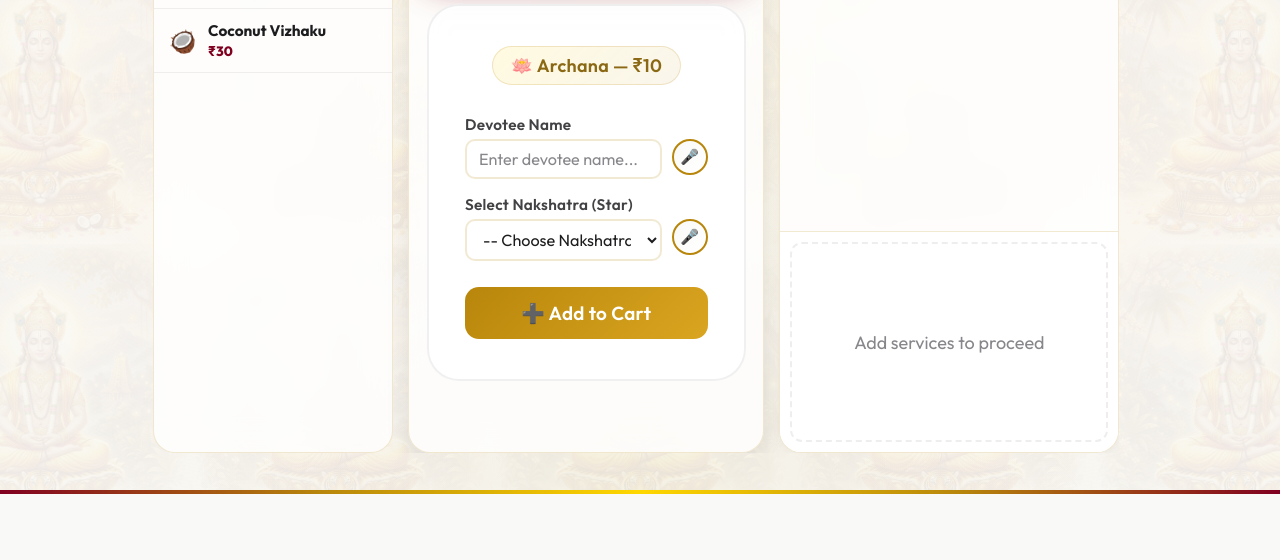
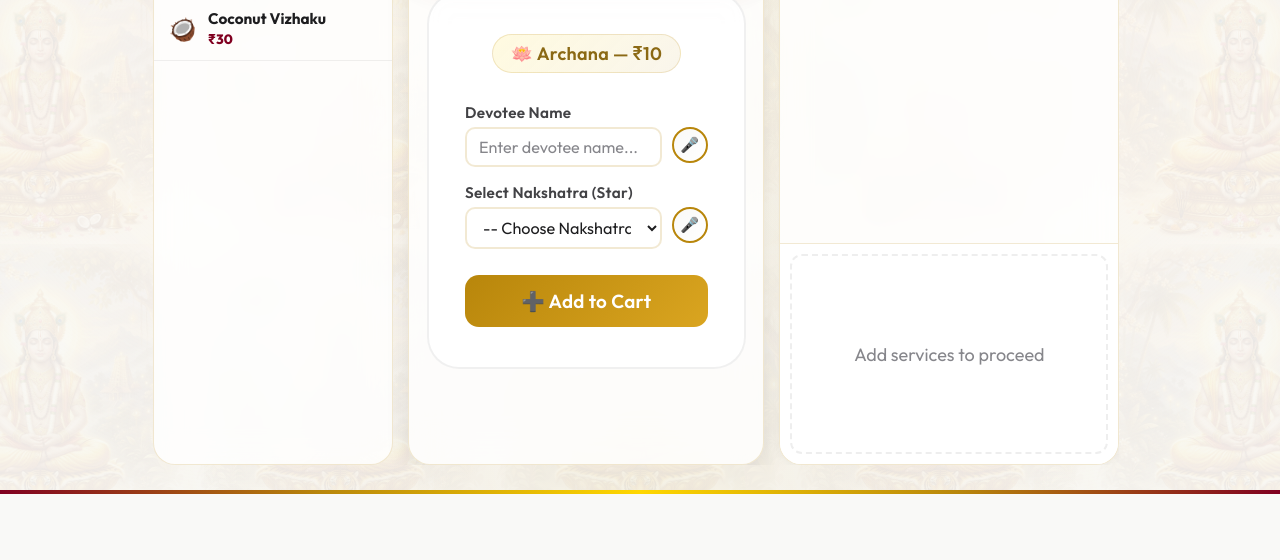
Before and after one commit to vmcreationbusiness-hash/ayyappanseva, a website: page index.html in a window 1280 px wide. Shown: the part 306-866 px from the top of the page. Drawn offline with Linux system fonts and the light colour scheme; no server answers.

Commit message:
UI: Significantly increased Cart length and Dashboard height

```diff
--- a/styles.css
+++ b/styles.css
@@ -69,8 +69,8 @@
   display: flex;
   width: 76%;  /* Increased width for slightly larger center screen as requested */
   max-width: 1550px;
-  height: 82vh;
-  min-height: 520px;
+  height: 85vh; /* Increased from 82vh to 85vh */
+  min-height: 550px;
   gap: 15px;
   padding: 0;
   overflow: hidden;
@@ -140,8 +140,8 @@
 .cart-items-scroll {
   flex: 1;
   overflow-y: auto;
-  max-height: 50vh; /* Dynamic cart length based on screen height */
-  padding-bottom: 10px;
+  max-height: 70vh; /* Increased from 50vh to 70vh for significantly longer cart view */
+  padding-bottom: 20px;
   scrollbar-width: thin;
 }
 
```
